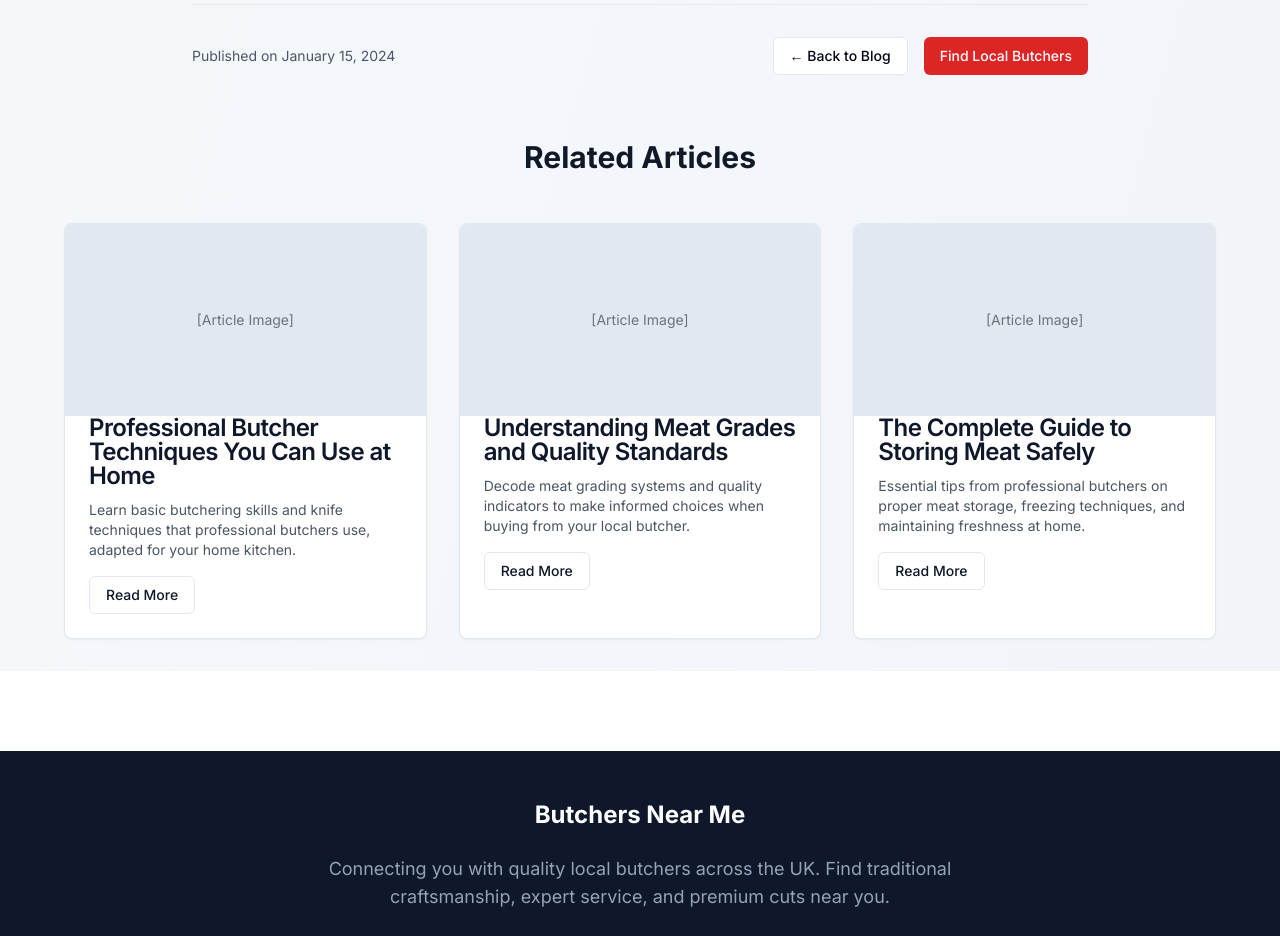
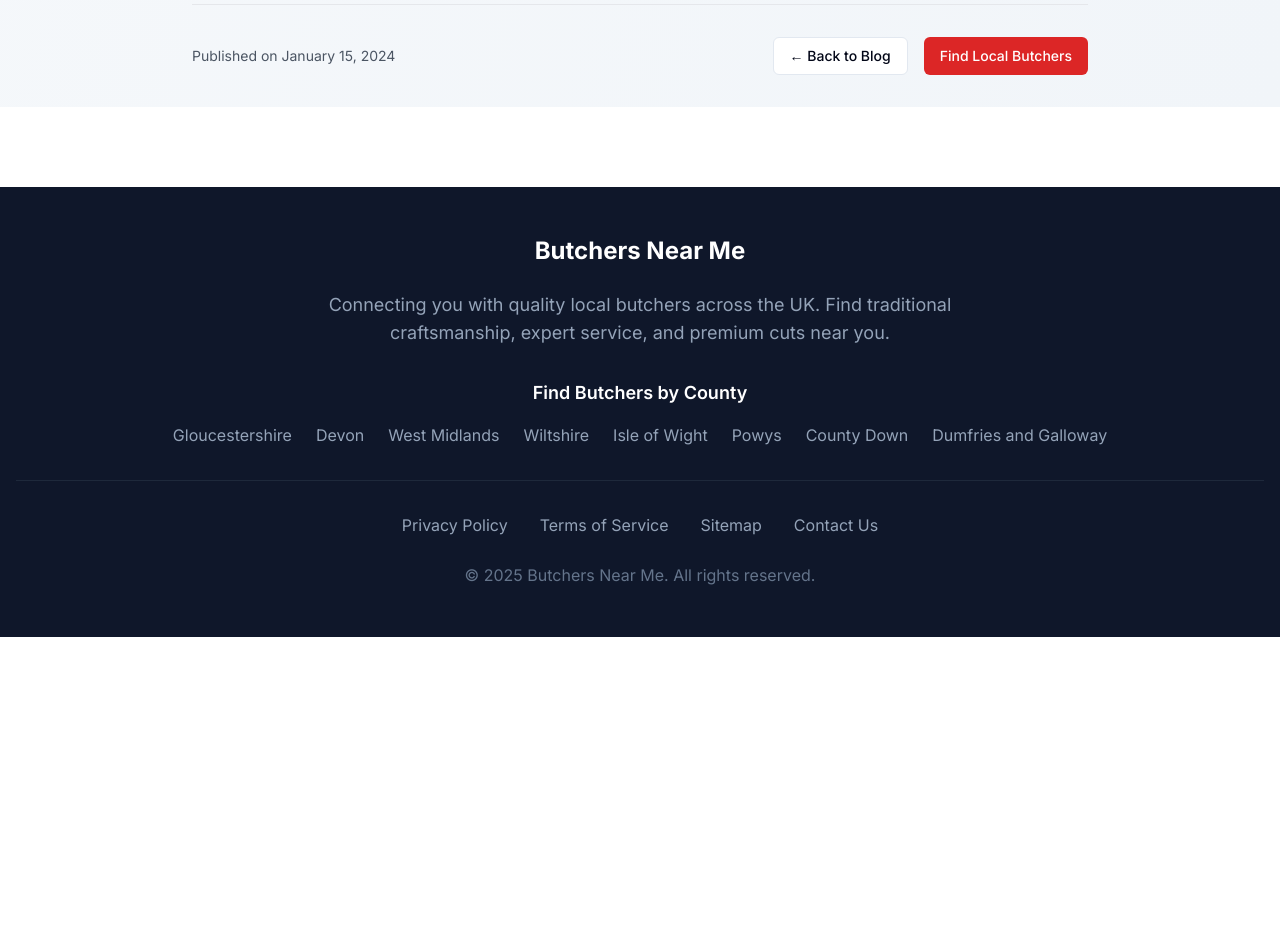
Before and after one commit to weltodigital/butchers-near-me, a Next.js app: page /blog/choosing-perfect-steak in a window 1280 px wide. Shown: the part 4120-5056 px from the top of the page. After the commit the page ends 4757 px from the top, so only its background shows below. Built offline with nearby package versions, Linux system fonts and the light colour scheme.

Commit message:
Remove non-existent related articles section from steak blog post

```diff
--- a/src/app/blog/choosing-perfect-steak/page.tsx
+++ b/src/app/blog/choosing-perfect-steak/page.tsx
@@ -283,70 +283,6 @@ export default function ChoosingPerfectSteakPage() {
           </footer>
         </article>
 
-        {/* Related Articles */}
-        <section className="mt-16 max-w-6xl mx-auto">
-          <h2 className="text-3xl font-bold text-center text-gray-900 mb-12">
-            Related Articles
-          </h2>
-          <div className="grid grid-cols-1 md:grid-cols-3 gap-8">
-            <article className="card hover-lift overflow-hidden">
-              <div className="relative h-48 bg-slate-200">
-                <div className="w-full h-full flex items-center justify-center text-gray-500 text-sm">
-                  [Article Image]
-                </div>
-              </div>
-              <div className="card-content">
-                <h3 className="card-title text-lg mb-3">
-                  Professional Butcher Techniques You Can Use at Home
-                </h3>
-                <p className="text-gray-600 text-sm mb-4">
-                  Learn basic butchering skills and knife techniques that professional butchers use, adapted for your home kitchen.
-                </p>
-                <Link href="/blog/butcher-techniques-home" className="btn btn-outline btn-sm">
-                  Read More
-                </Link>
-              </div>
-            </article>
-
-            <article className="card hover-lift overflow-hidden">
-              <div className="relative h-48 bg-slate-200">
-                <div className="w-full h-full flex items-center justify-center text-gray-500 text-sm">
-                  [Article Image]
-                </div>
-              </div>
-              <div className="card-content">
-                <h3 className="card-title text-lg mb-3">
-                  Understanding Meat Grades and Quality Standards
-                </h3>
-                <p className="text-gray-600 text-sm mb-4">
-                  Decode meat grading systems and quality indicators to make informed choices when buying from your local butcher.
-                </p>
-                <Link href="/blog/understanding-meat-grades" className="btn btn-outline btn-sm">
-                  Read More
-                </Link>
-              </div>
-            </article>
-
-            <article className="card hover-lift overflow-hidden">
-              <div className="relative h-48 bg-slate-200">
-                <div className="w-full h-full flex items-center justify-center text-gray-500 text-sm">
-                  [Article Image]
-                </div>
-              </div>
-              <div className="card-content">
-                <h3 className="card-title text-lg mb-3">
-                  The Complete Guide to Storing Meat Safely
-                </h3>
-                <p className="text-gray-600 text-sm mb-4">
-                  Essential tips from professional butchers on proper meat storage, freezing techniques, and maintaining freshness at home.
-                </p>
-                <Link href="/blog/meat-storage-guide" className="btn btn-outline btn-sm">
-                  Read More
-                </Link>
-              </div>
-            </article>
-          </div>
-        </section>
       </div>
     </div>
   )
```
